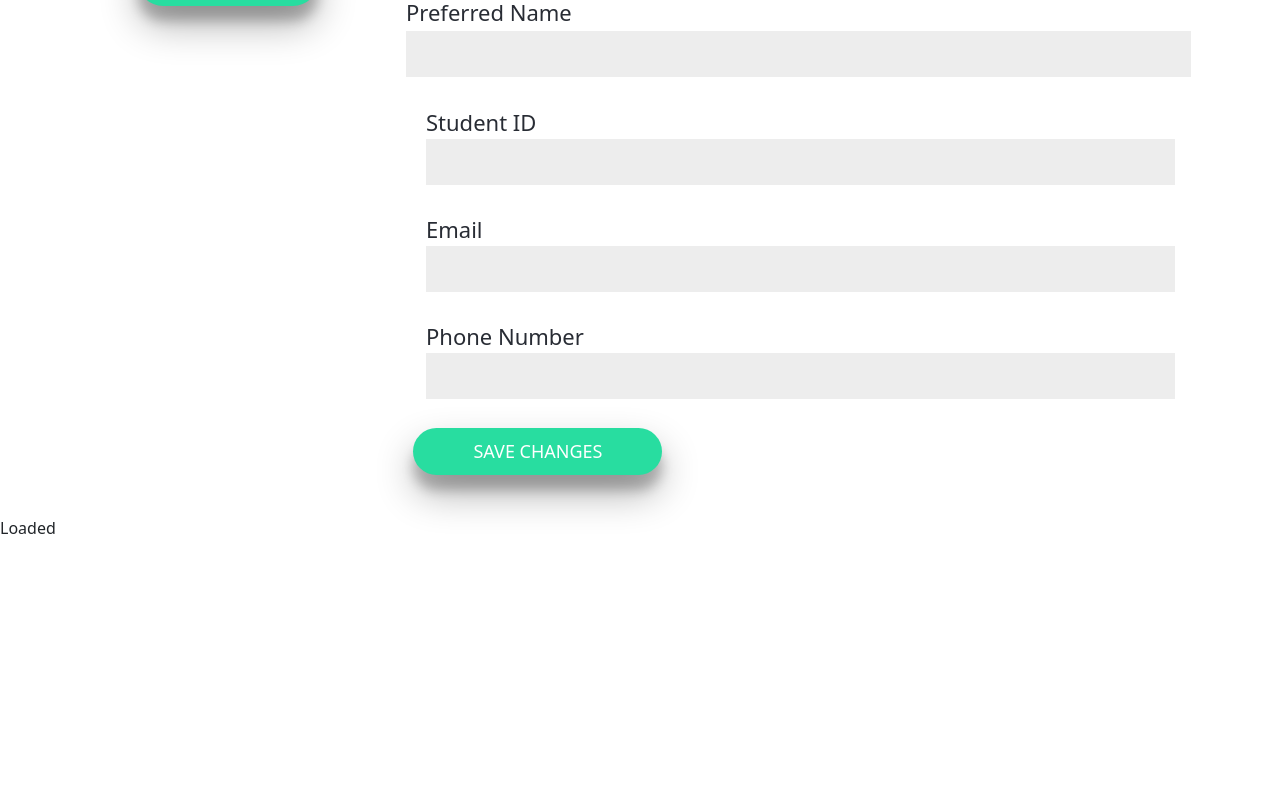
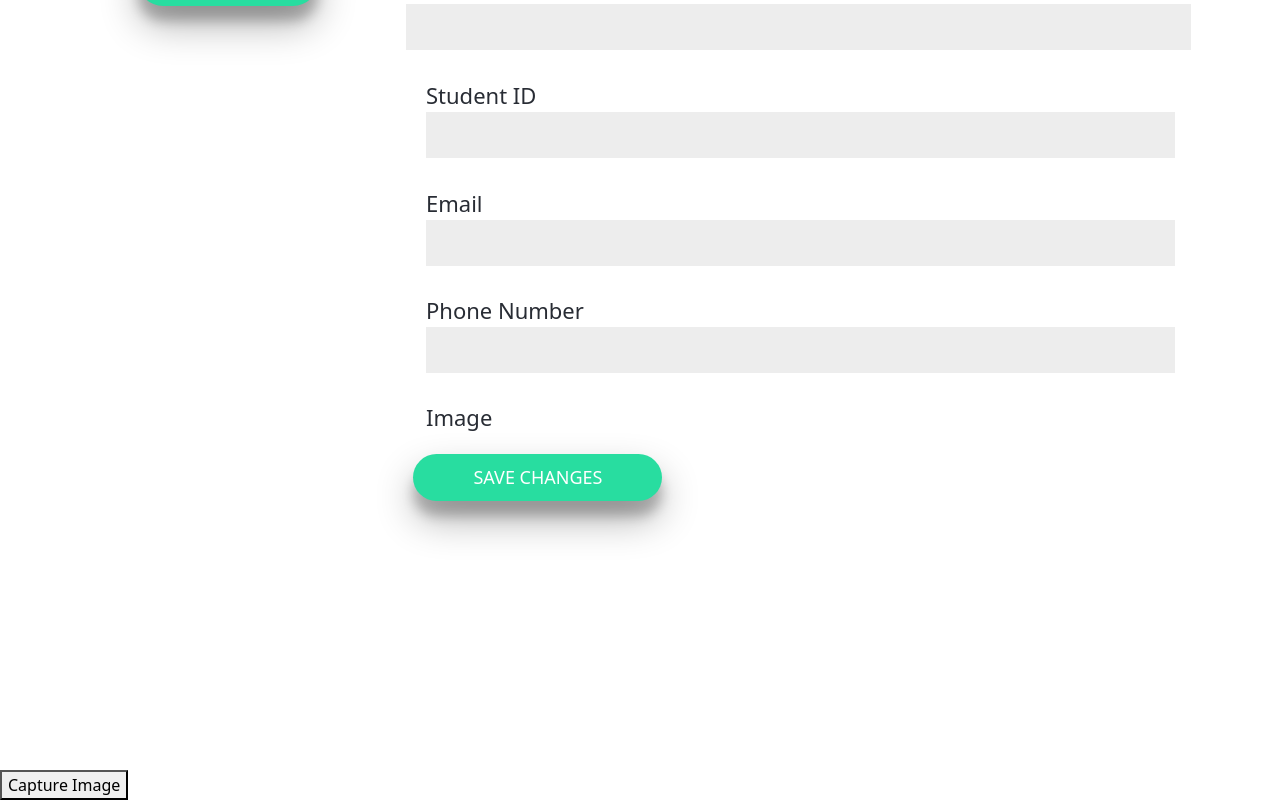
Before and after one commit to helenatran/SES2B, a React (Create React App) app in the folder client/: page /StudentProfile in a window 1280 px wide. Shown: the part 335-1135 px from the top of the page. Before the commit the page ends 875 px from the top, so only its background shows below. Built offline with nearby package versions, Linux system fonts and the light colour scheme; no server answers; what face-api.js would draw is missing.

Commit message:
face-recognition

```diff
--- a/client/src/Components/FaceDetect.js
+++ b/client/src/Components/FaceDetect.js
@@ -1,101 +1,120 @@
 import React, { Component } from 'react';
 import * as faceapi from "face-api.js";
+import Webcam from "react-webcam";
 
-import Webcam from "react-webcam";
-const WebcamComponent = () => <Webcam />;
 
+const MODEL_URL = './models';
+const container = document.createElement('div');
 const videoConstraints = {
     width: 220,
     height: 200,
     facingMode: "user"
 };
 
-const MODEL_URL = './models';
-const container = document.createElement('div');
-
-let img
-let canvas
-
-const mystyle = {
-    body: "0px",
-    padding: "0px",
-    width: "100vw",
-    height: "100vw",
-    display: "flex",
-    justifyContent: "center",
-    alignItems: "center",
-    flexDirection: "column",
-    zIndex: -1
-};
+let img;
+let canvas;
 
 Promise.all([
-    faceapi.nets.tinyFaceDetector.loadFromUri(MODEL_URL),
     faceapi.nets.faceRecognitionNet.loadFromUri(MODEL_URL),
-    faceapi.nets.faceLandmark68Net.loadFromUri(MODEL_URL), //detect where characters face is
+    faceapi.nets.faceLandmark68Net.loadFromUri(MODEL_URL),
     faceapi.nets.ssdMobilenetv1.loadFromUri(MODEL_URL)
-]).then(start)
+]).then(start);
 
 class FaceDetect extends Component {
     constructor(props) {
         super(props);
         this.state = {
+            user_id: "",
             image: null,
             canvas: null,
-            screenshot: null
-
+            screenshot: null,
+            showScreenshotButton: true,
+            outcome: 0,
+            boxColor: "",
+            facesDetected: 0
         };
-        this.imageUpload = this.imageUpload.bind(this);
+        this.faceDetection = this.faceDetection.bind(this); //TODO - convert to arrow function
     }
 
+    componentDidMount() {
+        fetch('/users/user_id')
+            .then(res => res.json())
+            .then(user_id => this.setState({user_id: user_id.user_id}))
+    }
+
+    toggle = () => this.setState(() => ({showScreenshotButton: false}));
     setRef = webcam => {
         this.webcam = webcam;
     };
+    stopWebCameraStream = () => {
+        let stream = this.webcam.video.srcObject;
+        const tracks = stream.getTracks();
 
+        tracks.forEach(track => track.stop());
+        this.webcam.video.srcObject = null;
+    }
     capture = () => {
         this.setState({screenshot: this.webcam.getScreenshot()});
+        this.stopWebCameraStream();
+        this.setState( {disabled: !this.state.disabled} )
     };
 
+    faceDetection = async event => {
+        if(img) img.remove(); //TODO - remove this
+        if(canvas) canvas.remove(); //TODO - remove this
 
-    imageUpload = async event => {
-        if(img) img.remove();
-        if(canvas) canvas.remove();
-
-        const labeledFaceDescriptors = await loadLableImages();
+        const labeledFaceDescriptors = await loadLableImages(this.state.user_id);
         const faceMatcher = new faceapi.FaceMatcher(labeledFaceDescriptors, 0.6);
 
-        let b64 = await fetch(this.state.screenshot);
+        let b64 = await fetch(this.state.screenshot); //TODO - Double check fetch purpose
         let blob = await b64.blob();
 
         img = await faceapi.bufferToImage(blob);
         img.style.position = 'absolute';
         container.append(img);
 
-        canvas = faceapi.createCanvasFromMedia(img);
-        canvas.style.position = 'absolute';
-        container.append(canvas);
-
         const displaySize = {
             width: img.width,
             height: img.height
         };
 
+        canvas = faceapi.createCanvasFromMedia(img);
+        canvas.style.position = 'absolute';
+        container.append(canvas);
+
         faceapi.matchDimensions(canvas, displaySize);
-        this.setState({image: img});
-        const detections = await faceapi.detectAllFaces(img).withFaceLandmarks().withFaceDescriptors();
-        document.body.append(detections.length);
+        this.setState({image: img}); //TODO - could remove this
+        const detections = await faceapi.detectAllFaces(img).withFaceLandmarks().withFaceDescriptors(); //TODO - could remove this
+        this.setState({facesDetected: detections.length});
+        document.body.append(detections.length + ": Face(s)");
+
         const resizeDetections = faceapi.resizeResults(detections, displaySize);
-        const results = resizeDetections.map(d => faceMatcher.findBestMatch(d.descriptor));
+        const results = resizeDetections.map(d => faceMatcher.findBestMatch(d.descriptor)); // TODO - Check this
         results.forEach((result, i) => {
+            this.setState({outcome: Math.round(Object.values(result)[1] * 100) / 100});
+
+            if(this.state.outcome <= faceMatcher.distanceThreshold) {
+                this.state.boxColor = "green";
+            }else{
+                this.state.boxColor = "red";
+            }
+
             const box = resizeDetections[i].detection.box;
-            const drawBox = new faceapi.draw.DrawBox(box, {label: result.toString()});
-            drawBox.draw(canvas)
+            const drawBox = new faceapi.draw.DrawBox(box, {label: result.toString(), boxColor: this.state.boxColor});
+            drawBox.draw(canvas);
         });
-        document.body.append(container)
+        document.body.append(container);
+
+        if(this.state.outcome <= faceMatcher.distanceThreshold && detections.length !== 0) {
+            //TODO - Approve User
+        }else{
+            //TODO - Reject User
+        }
     };
 
     render(){
         return(
-        <div className={mystyle}>
+        <div>
             <div className="webcam-container">
                 <Webcam
                     audio={false}
@@ -105,36 +124,42 @@ class FaceDetect extends Component {
                     width={220}
                     videoConstraints={videoConstraints}
                 />
-                <button onClick={(e) => {
+                <div>
+                    <br></br>
+                    <br></br>
+
+                {this.state.showScreenshotButton && <button onClick={(e) => {
                     e.preventDefault();
-                    this.capture()
-                    this.imageUpload()}
-                }>capture screenshot</button>
+                    this.toggle();
+                    this.capture();
+                    this.faceDetection()}}>
+                Capture Image {this.state.showScreenshotButton}
+                </button>}
+                {!this.state.showScreenshotButton &&
+                <div>
+                    <button onClick={(event) => {
+                        event.preventDefault();
+                        document.location.reload();}}>
+                    Retake Image</button>
+                </div>}
+                </div>
             </div>
-            {/*<body>*/}
-            {/*    <input*/}
-            {/*        accept="image/*"*/}
-            {/*        className="input"*/}
-            {/*        id="icon-button-file"*/}
-            {/*        type="file"*/}
-            {/*        onChange={this.imageUpload}*/}
-            {/*    />Chooose File*/}
-            {/*</body>*/}
         </div>
         )
     }
 }
 
 async function start() {
-    document.body.append('Loaded');
 }
 
-function loadLableImages(){
-    const labels = ['NickTest'];
+
+function loadLableImages(user_id){
+    console.log(user_id)
+    const labels = [user_id];
     const descriptions = [];
     return Promise.all(labels.map(async label => {
        for(let i = 1; i <= 1; i++){
-           const img = await faceapi.fetchImage(`https://raw.githubusercontent.com/Nickg1995/image-upload/main/labeled_images/${label}/${i}.jpg`)
+           const img = await faceapi.fetchImage(`https://res.cloudinary.com/ddf9aci82/image/upload/v1632402873/students/${label}/${1}.jpg`);
            const detections = await faceapi.detectSingleFace(img).withFaceLandmarks().withFaceDescriptor()
            descriptions.push(detections.descriptor)
        }
--- a/client/src/Components/StudentProfile.js
+++ b/client/src/Components/StudentProfile.js
@@ -1,7 +1,10 @@
 import React, { Component } from "react";
 import "./Profile.css";
+import FaceDetect from "./FaceDetect";
+
 //import ProfilePic from "../Assets/profilepic.png";
 import edit from "../Assets/edit.png";
+
 
 class StudentProfile extends Component {
   // Uses Dummy Data git
@@ -17,7 +20,8 @@ class StudentProfile extends Component {
         preferred_name:"",
         id_number:"",
         email:"",
-        mobile:""
+        mobile:"",
+        imageUrl: ""
       },
       updatedPreferredName:"",
       updatedMobile:""
@@ -229,6 +233,13 @@ class StudentProfile extends Component {
                     ></input>
                   </div>
 
+                  <div className="PNumber">
+                    <label htmlFor="PNumber" className="label">
+                      {" "}
+                      Image
+                    </label>
+                  </div>
+
                   <div>
                     <button className="submit" onClick={(e) => this.handleSubmit(e)}>Save Changes</button>
                   </div>
@@ -237,6 +248,7 @@ class StudentProfile extends Component {
             </div>
           </div>
         </div>
+        <FaceDetect/>
       </div>
     );
   }
```
Also changed, not shown: 2 other files (tests, documents, lock files or other folders).
